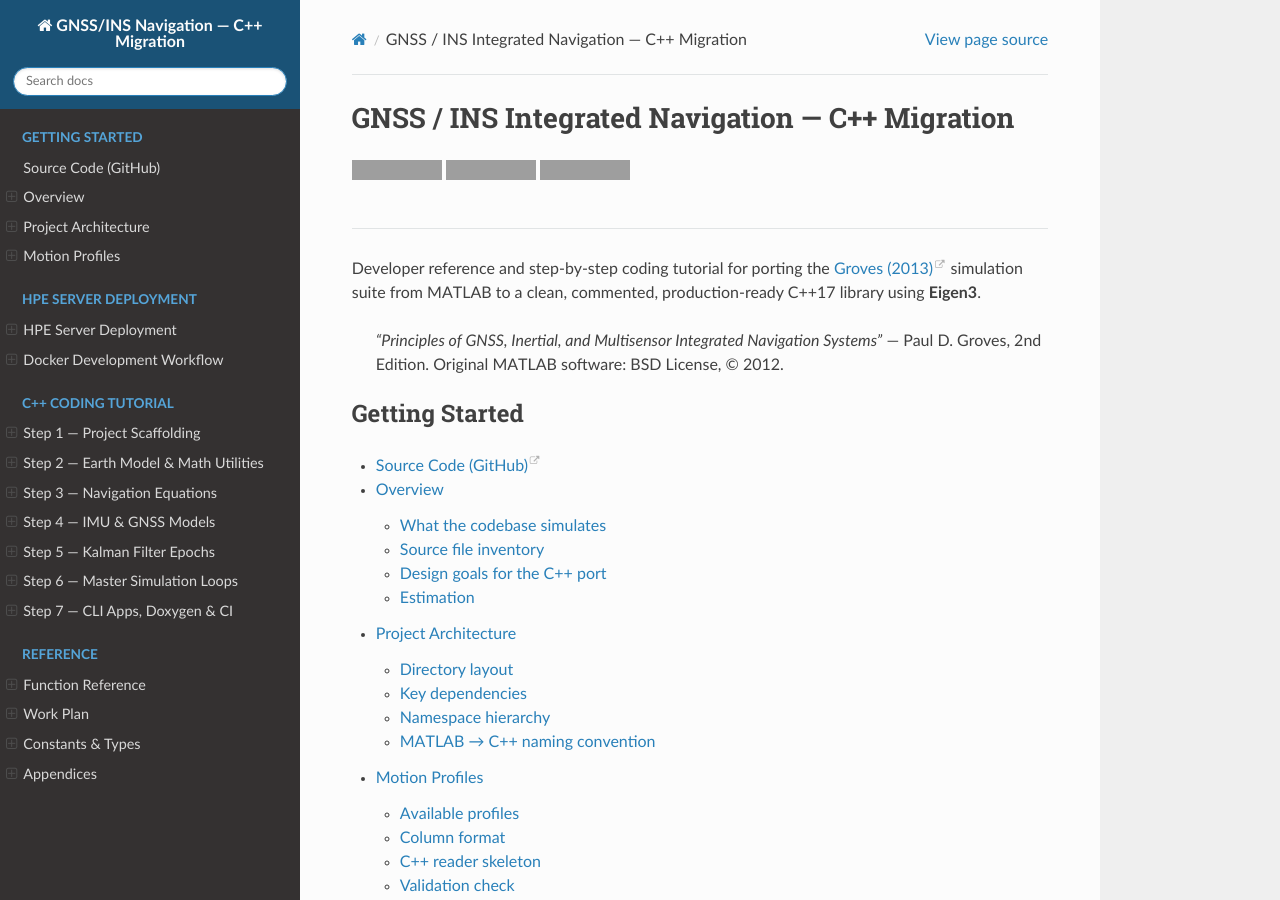
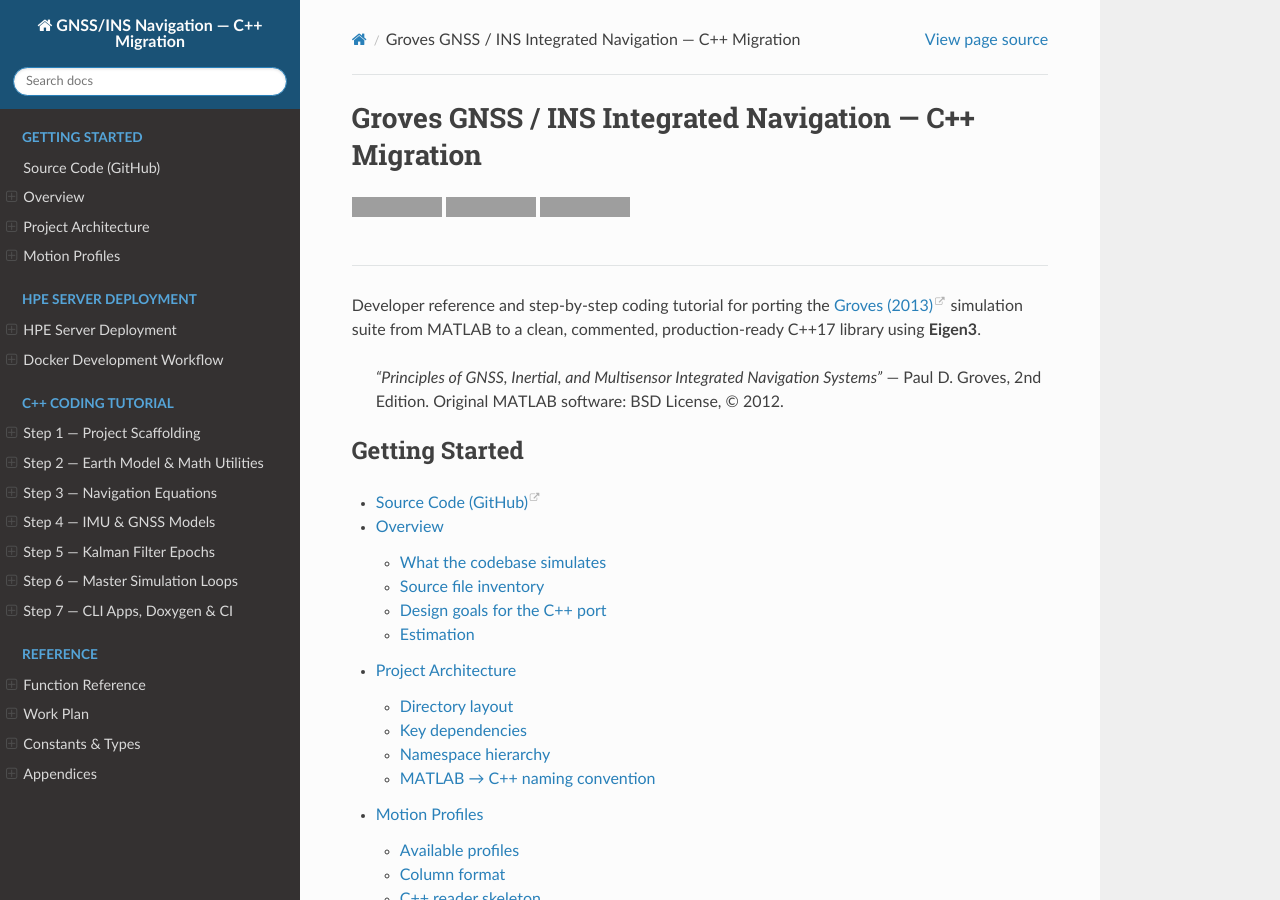
Before and after one commit to ldv-1000111/gnss_ins_cpp, a Sphinx documentation site: the page built from docs/source/index.rst, in a window 1280 px wide and 900 px high. Built offline with Sphinx 7.4.7 and the Read the Docs theme 3.1.0, drawn with Linux system fonts in a browser that asks for light colours; grey boxes are pictures that could not be loaded.

Commit message:
title edit

```diff
--- a/docs/source/index.rst
+++ b/docs/source/index.rst
@@ -1,4 +1,4 @@
-GNSS / INS Integrated Navigation — C++ Migration
+Groves GNSS / INS Integrated Navigation — C++ Migration
 =================================================
 
 .. image:: https://img.shields.io/badge/version-2.0--cpp-blue
@@ -13,7 +13,7 @@
 ----
 
 Developer reference and step-by-step coding tutorial for porting the
-`Groves (2013) <https://us.artechhouse.com/Principles-of-GNSS-Inertial-and-Multisensor-Integrated-Navigation-Systems-Second-Edition-P2046.aspxnavigation>`_ simulation suite from
+`Groves (2013) <https://us.artechhouse.com/Principles-of-GNSS-Inertial-and-Multisensor-Integrated-Navigation-Systems-Second-Edition-P2046.aspx>`_ simulation suite from
 MATLAB to a clean, commented, production-ready C++17 library using **Eigen3**.
 
    *"Principles of GNSS, Inertial, and Multisensor Integrated Navigation Systems"*
```
